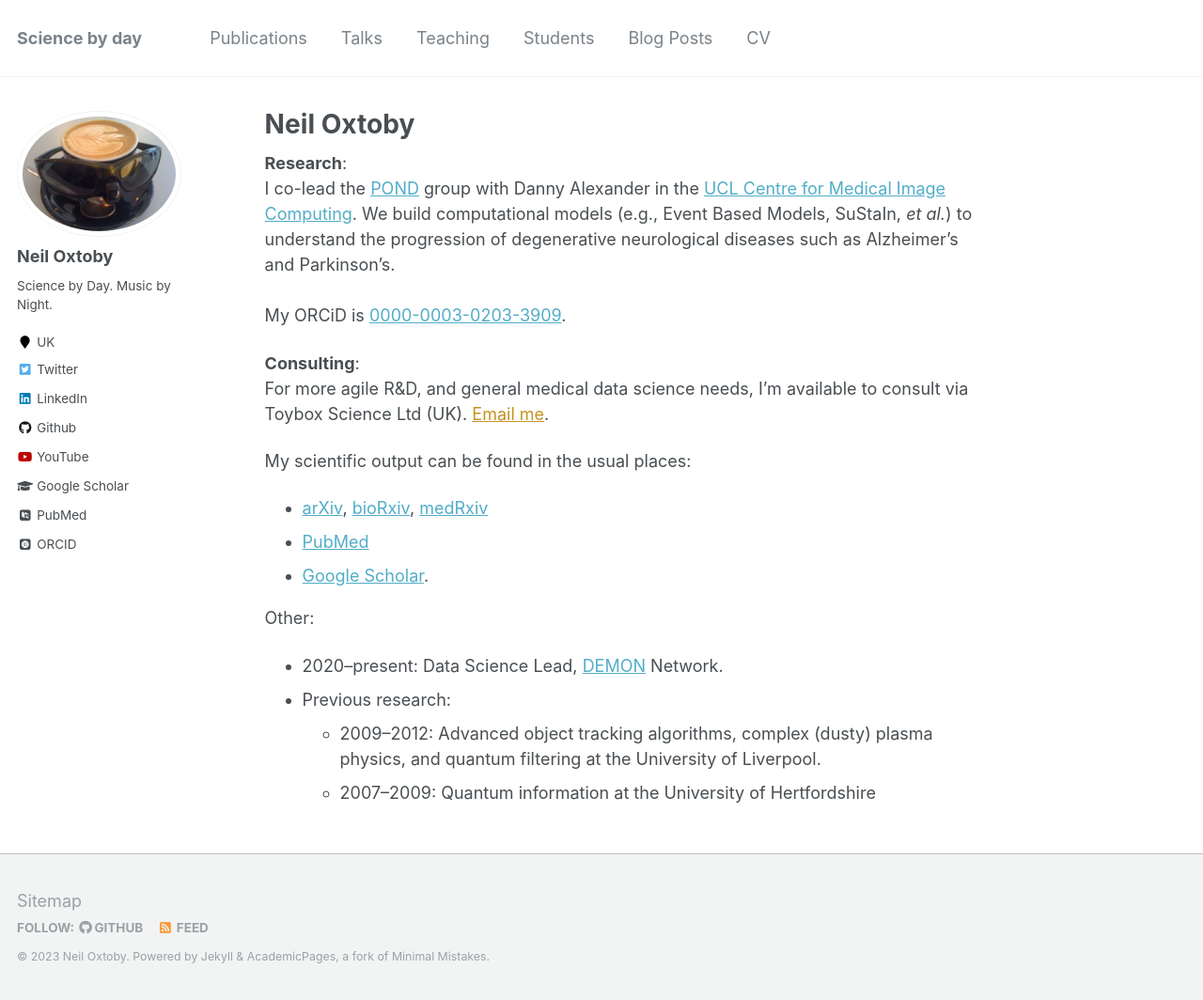
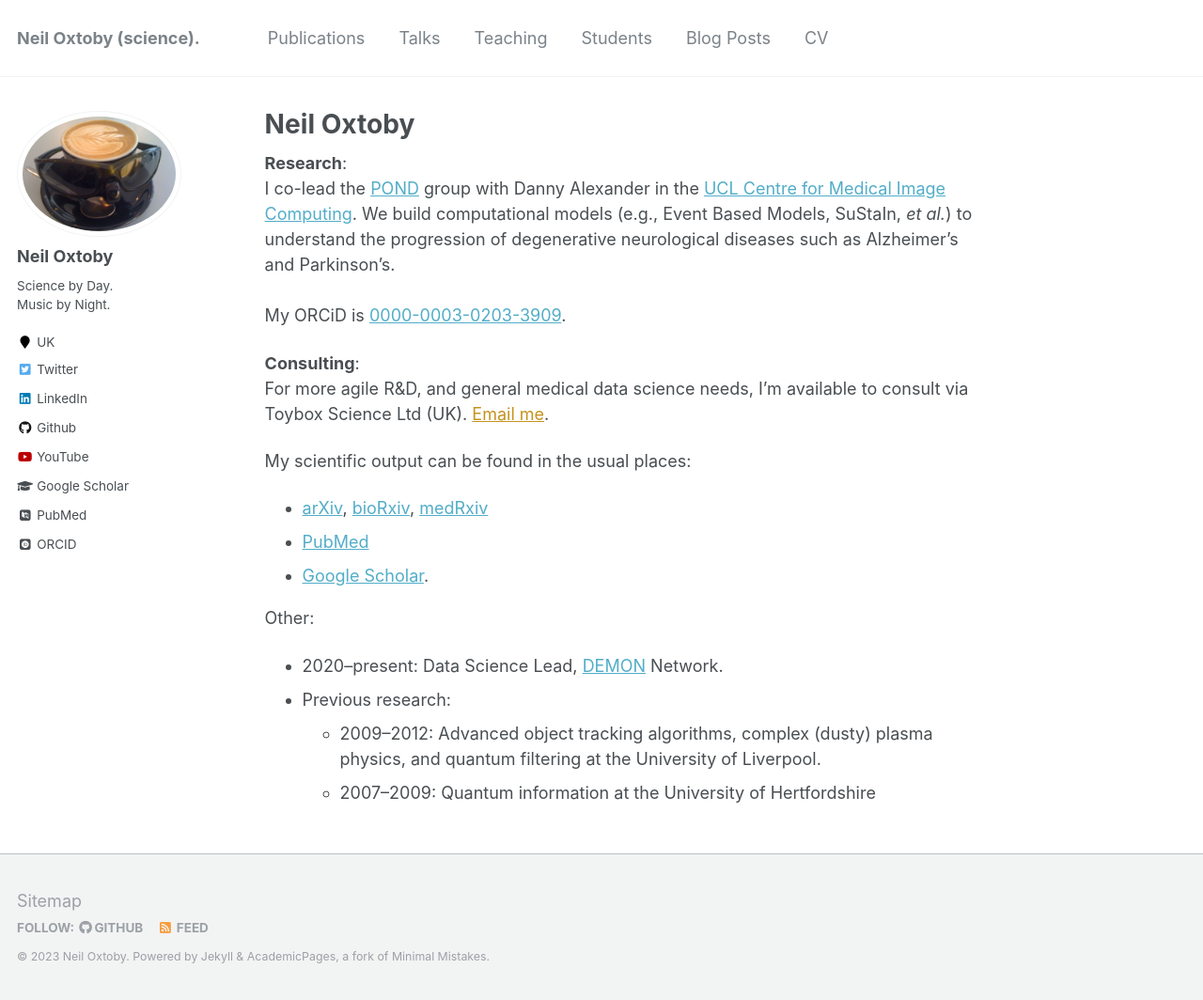
Before and after one commit to noxtoby/science, a Jekyll site: the page built from _pages/about.md, in a window 1280 px wide and 1064 px high. Shown: the whole window at 94% size. Built offline with Jekyll 4.4.1, drawn with Linux system fonts in a browser that asks for light colours; some web fonts are replaced.

Commit message:
config updates

```diff
--- a/_config.yml
+++ b/_config.yml
@@ -7,11 +7,11 @@
 
 # Site Settings
 locale                   : "en-GB"
-title                    : "Science by day"
+title                    : "Neil Oxtoby (science)."
 title_separator          : "-"
 name                     : &name "Neil Oxtoby"
-description              : &description "personal description"
-url                      : https://noxtoby.github.io/science # the base hostname & protocol for your site e.g. "https://mmistakes.github.io"
+description              : &description "Science by day.<br/>Music by night."
+url                      : "https://neiloxtoby.com/science" # the base hostname & protocol for your site e.g. "https://mmistakes.github.io"
 baseurl                  : "" # the subpath of your site, e.g. "/blog"
 repository               : "noxtoby/science"
 teaser                   :  # filename of teaser fallback teaser image placed in /images/, .e.g. "500x300.png"
@@ -32,7 +32,7 @@ comments:
     colorscheme          : # "light" (default), "dark"
 staticman:
   allowedFields          : ['name', 'email', 'url', 'message']
-  branch                 : "gh-pages" # "master", "gh-pages"
+  branch                 : "main" # "master", "gh-pages"
   commitMessage          : "New comment."
   filename               : comment-{@timestamp}
   format                 : "yml"
@@ -82,7 +82,7 @@ analytics:
 author:
   name             : "Neil Oxtoby"
   avatar           : "flatwhitecool_small.jpeg" #"profile.png"
-  bio              : "Science by Day. Music by Night."
+  bio              : "Science by Day.<br/>Music by Night."
   location         : "UK"
   employer         :
   pubmed           : "https://www.ncbi.nlm.nih.gov/pubmed/?term=Neil+P+Oxtoby"
```
